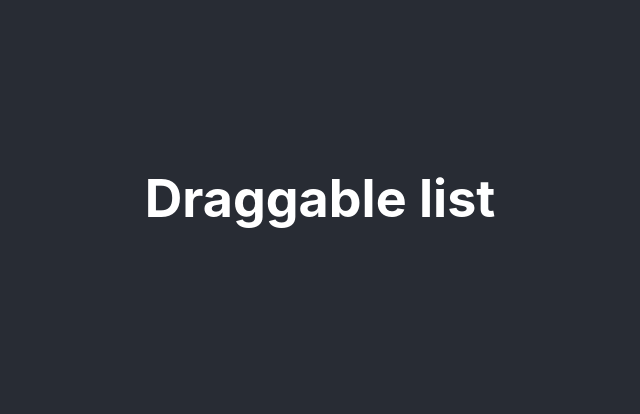
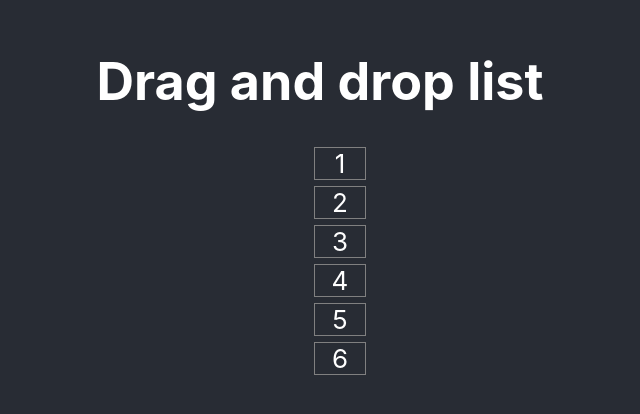
Before and after one commit to Alienah/react-hooks-examples, a React (Create React App) app: page / in a window 1280 px wide. Shown: the part 202-616 px from the top of the page, without its empty margins (320-960 px from the left). Built offline with nearby package versions, Linux system fonts and the light colour scheme.

Commit message:
Add drag and drop list example

```diff
--- a/src/App.js
+++ b/src/App.js
@@ -2,12 +2,54 @@ import React, {useState, useEffect} from 'react';
 
 import './App.scss';
 
+const initList = [1,2,3,4,5,6];
+
 function App() {
+  const [list, setList] = useState(initList);
+  const [draggedItem, setDraggedItem] = useState(null);
+
+  // useEffect(() => {
+  //   setList
+  // })
+
+  function onDragHandle(e, index) {
+    setDraggedItem(list[index]);
+    e.dataTransfer.effectAllowed = 'move';
+    e.dataTransfer.setData('text/html', e.target.parentNode);
+    e.dataTransfer.setDragImage(e.target.parentNode, 10, 10);
+    console.log('hola', e.dataTransfer.effectAllowed)
+  }
+
+  function onDropHandle(index) {
+    const draggedOverItem = list[index];
+
+    if(draggedOverItem === draggedItem) {
+      return;
+    }
+
+    const items = list.filter((item) => item !== draggedItem)
+
+    // splice:
+    // primer parámetro, el index a partir del cual va a insertar lo que sea,
+    // segundo parámetro: 0 no elimina nada, solo añade, 1 sustituye
+    // tercer parámetro: elemento a añadir
+    items.splice(index, 0, draggedItem);
+    setList(items);
+  }
 
   return (
     <div className="App">
       <header className="App-header">
-        <h1>Draggable list</h1>
+        <h1>Drag and drop list</h1>
+        <ul className="list">
+          {
+          list.map((item, i) => (
+            <li className="item" onDragOver={(e) => onDropHandle(i)}>
+              <div draggable onDragStart={(e) => onDragHandle(e, i)}>{item}</div>
+            </li>
+          ))
+          }
+        </ul>
       </header>
     </div>
   );
--- a/src/App.scss
+++ b/src/App.scss
@@ -65,3 +65,15 @@ $white-color: #ffffff;
   background-color: $dark-color;
   color: $white-color;
 }
+
+.list {
+  list-style: none;
+  margin: 0;
+}
+
+.item {
+  border: 1px solid gray;
+  width: 50px;
+  // padding: 6px;
+  margin-bottom: 6px;
+}
```
